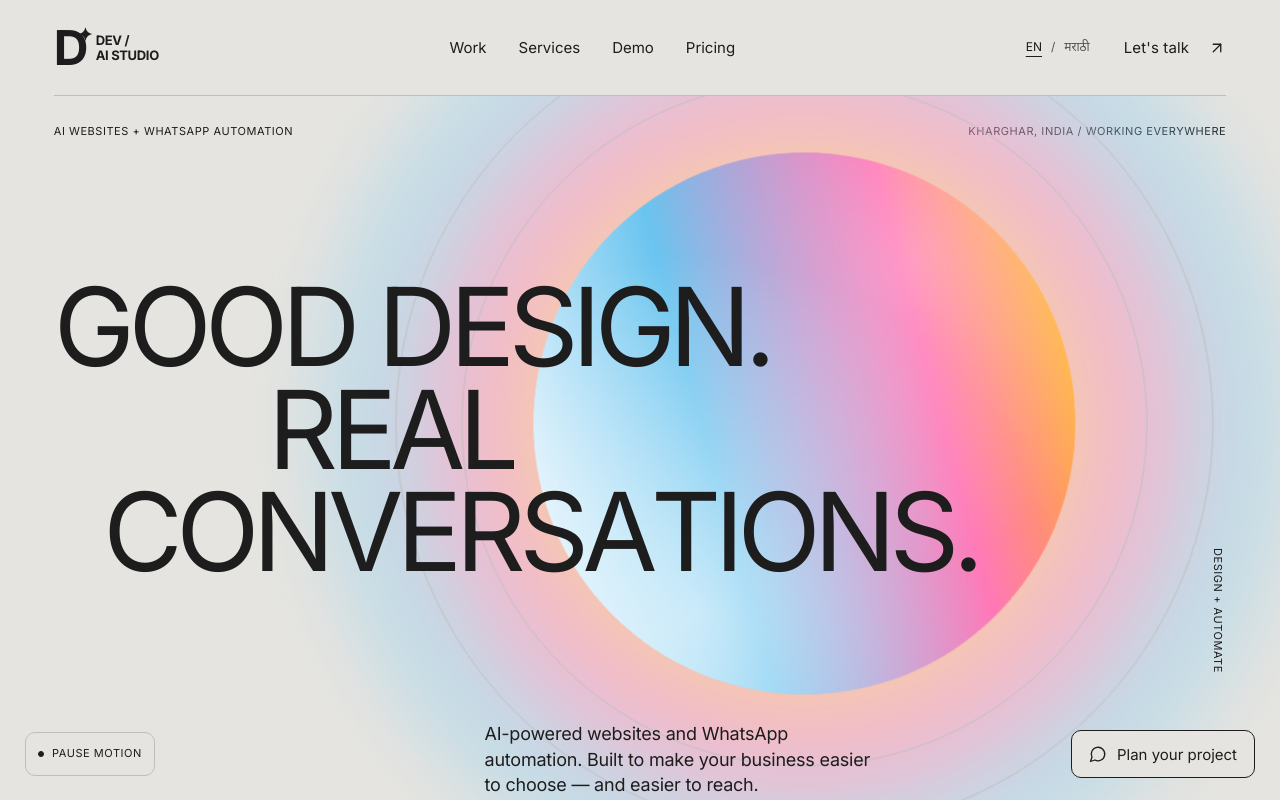
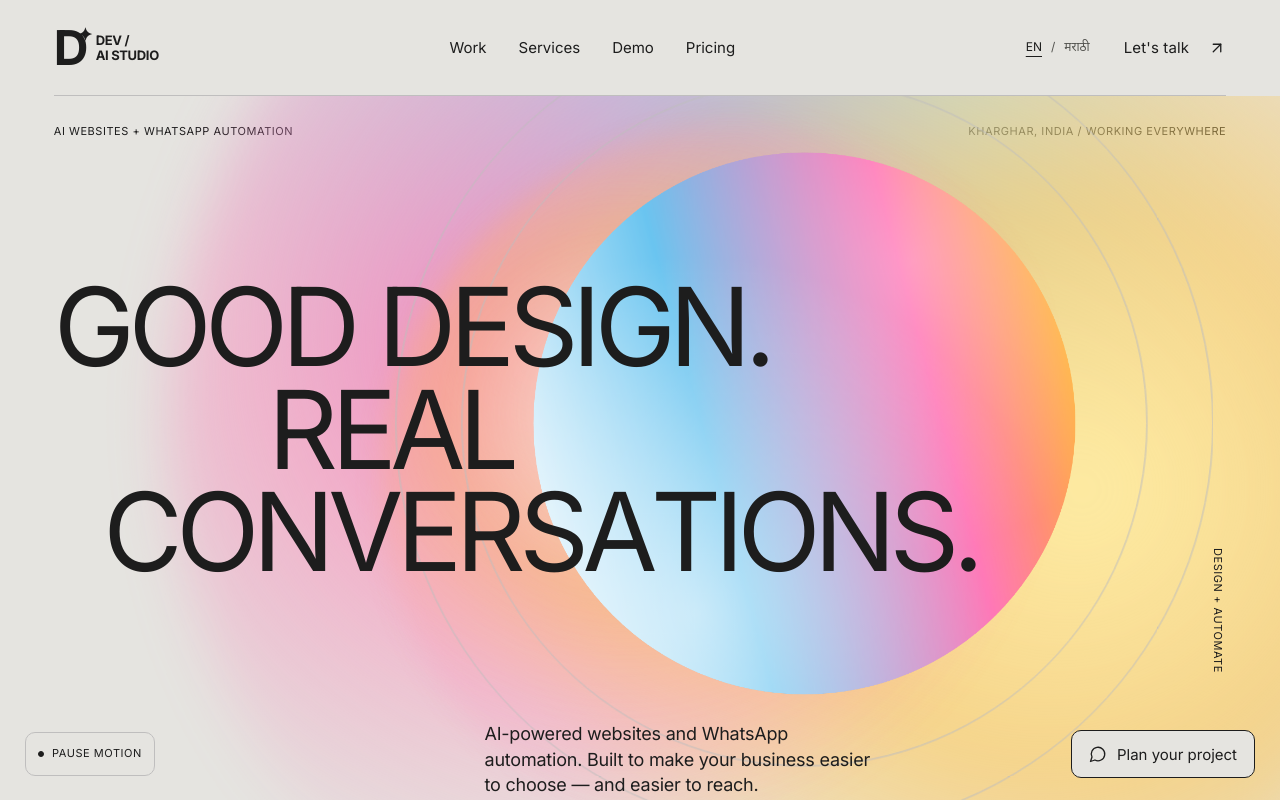
Before and after one commit to devbhattacharya-ai/dev-ai-studio, a Next.js app: page / in a window 1280 px wide. Shown: the top 800 px of the page. Built offline with nearby package versions, Linux system fonts and the light colour scheme.

Commit message:
Make the hero glow move like a bleeding sun.
The light rotates and swells behind the sphere, and it stays still when motion is paused.

```diff
--- a/src/app/studio.css
+++ b/src/app/studio.css
@@ -419,27 +419,82 @@ a:focus-visible .rolling-label > span {
     var(--sphere-gradient);
 }
 
-/* Light halo wider than the sphere, so it reads on parchment. */
-.hero-orbit::before {
+/* Bleeding sun behind the hero sphere. Hot spots are off-centre so the light travels. */
+.hero-orbit::before,
+.hero-orbit::after {
   content: "";
   position: absolute;
   left: 50%;
   top: 50%;
   z-index: 0;
-  width: 168%;
-  height: 168%;
-  transform: translate(-50%, -50%);
   border-radius: 50%;
   pointer-events: none;
+}
+
+.hero-orbit .orbit-ring,
+.hero-orbit .orb-scroll {
+  z-index: 1;
+}
+
+.hero-orbit::before {
+  width: 210%;
+  height: 210%;
+  background:
+    radial-gradient(circle at 32% 36%, rgba(255, 236, 160, 0.95) 0%, rgba(255, 196, 70, 0.55) 24%, transparent 50%),
+    radial-gradient(circle at 70% 64%, rgba(255, 110, 176, 0.72) 0%, transparent 44%),
+    radial-gradient(circle at 46% 74%, rgba(110, 198, 245, 0.6) 0%, transparent 46%),
+    radial-gradient(circle at 50% 50%, rgba(255, 246, 220, 0.5) 0%, transparent 64%);
+  filter: blur(24px);
+  animation: sun-bleed 16s linear infinite;
+}
+
+.hero-orbit::after {
+  width: 150%;
+  height: 150%;
   background: radial-gradient(
-    circle,
-    rgba(255, 248, 230, 0.95) 0%,
-    rgba(255, 210, 120, 0.72) 28%,
-    rgba(255, 140, 190, 0.5) 46%,
-    rgba(130, 206, 245, 0.38) 60%,
-    rgba(255, 220, 170, 0) 78%
+    circle at 34% 40%,
+    rgba(255, 252, 235, 0.95) 0%,
+    rgba(255, 186, 90, 0.55) 28%,
+    rgba(255, 140, 186, 0.28) 48%,
+    transparent 68%
   );
-  filter: blur(28px);
+  filter: blur(16px);
+  animation: sun-core 7.5s ease-in-out infinite;
+}
+
+@keyframes sun-bleed {
+  0% {
+    transform: translate(-50%, -50%) rotate(0deg) scale(0.86);
+    filter: blur(18px);
+  }
+  25% {
+    transform: translate(-50%, -50%) rotate(90deg) scale(1.2);
+    filter: blur(42px);
+  }
+  50% {
+    transform: translate(-50%, -50%) rotate(180deg) scale(0.94);
+    filter: blur(22px);
+  }
+  75% {
+    transform: translate(-50%, -50%) rotate(270deg) scale(1.24);
+    filter: blur(46px);
+  }
+  100% {
+    transform: translate(-50%, -50%) rotate(360deg) scale(0.86);
+    filter: blur(18px);
+  }
+}
+
+@keyframes sun-core {
+  0%,
+  100% {
+    transform: translate(-58%, -42%) scale(0.78);
+    opacity: 0.72;
+  }
+  50% {
+    transform: translate(-36%, -64%) scale(1.22);
+    opacity: 1;
+  }
 }
 
 .hero-coordinate {
@@ -2324,6 +2379,11 @@ a:focus-visible .rolling-label > span {
   transform: none !important;
 }
 
+[data-motion="off"] .hero-orbit::before,
+[data-motion="off"] .hero-orbit::after {
+  animation: none;
+}
+
 
 /* ——— Scroll fade-up (intro / work cards / services) ——— */
 /* Hidden only when motion is on; Pause + reduced-motion → normal static layout */
@@ -2355,6 +2415,11 @@ a:focus-visible .rolling-label > span {
     opacity: 0.18;
   }
 
+  .hero-orbit::before,
+  .hero-orbit::after {
+    animation: none;
+  }
+
   .orb-scroll {
     transform: none !important;
   }
```
